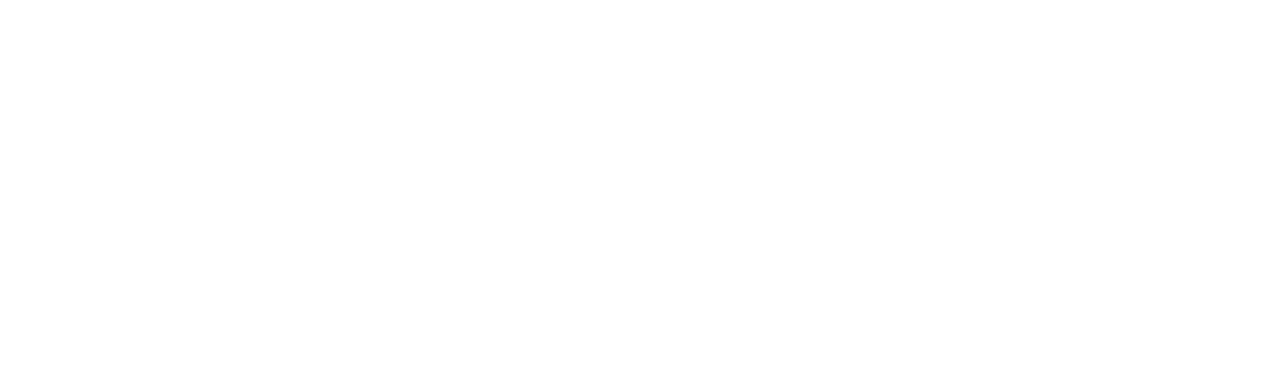
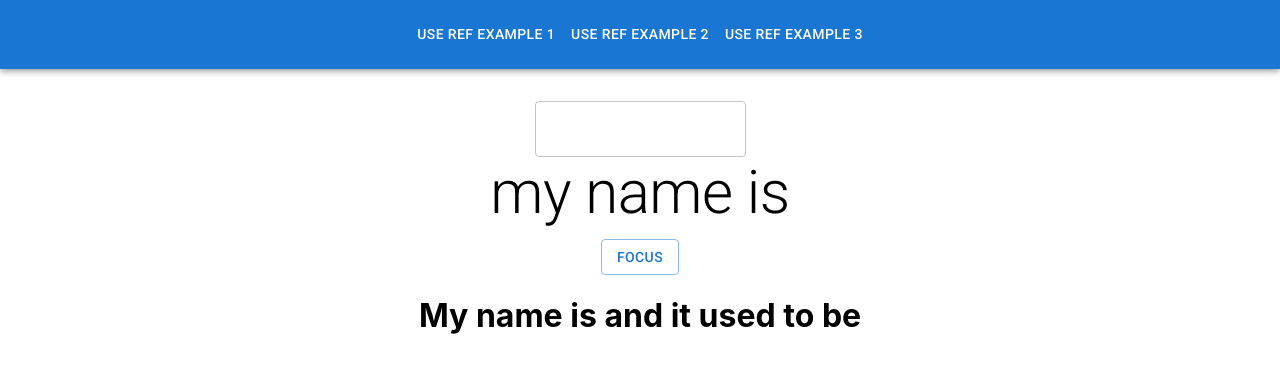
Before and after one commit to kaseyknudsen/react-hooks-practice, a React (Create React App) app: page /useRef1 in a window 1280 px wide. Before the commit this address had no page. Shown: the top 372 px of the page. Built offline with nearby package versions, Linux system fonts and the light colour scheme.

Commit message:
navigation working correctly

```diff
--- a/package.json
+++ b/package.json
@@ -3,6 +3,11 @@
   "version": "0.1.0",
   "private": true,
   "dependencies": {
+    "@emotion/react": "^11.11.1",
+    "@emotion/styled": "^11.11.0",
+    "@fontsource/roboto": "^5.0.5",
+    "@mui/icons-material": "^5.14.1",
+    "@mui/material": "^5.14.1",
     "@testing-library/jest-dom": "^5.17.0",
     "@testing-library/react": "^13.4.0",
     "@testing-library/user-event": "^13.5.0",
--- a/src/App.css
+++ b/src/App.css
@@ -1,3 +1,4 @@
 .App {
   text-align: center;
+  margin-top: 2em;
 }
--- a/src/App.js
+++ b/src/App.js
@@ -5,15 +5,13 @@
 import { BrowserRouter, Routes, Route } from "react-router-dom";
 function App() {
   return (
-    <BrowserRouter>
     <div className="App">
       <Routes>
-          <Route path="/" element={<UseRef />} />
+        <Route path="useRef1" element={<UseRef />} />
         <Route path="useRef2" element={<UseRef2 />} />
         <Route path="useRef3" element={<UseRef3 />} />
       </Routes>
     </div>
-    </BrowserRouter>
   );
 }
 
--- a/src/components/NavBar.js
+++ b/src/components/NavBar.js
@@ -1,9 +1,51 @@
-import React from 'react'
+import * as React from "react";
+import AppBar from "@mui/material/AppBar";
+import Box from "@mui/material/Box";
+import Toolbar from "@mui/material/Toolbar";
 
-const NavBar = () => {
+import Container from "@mui/material/Container";
+import Button from "@mui/material/Button";
+import Tooltip from "@mui/material/Tooltip";
+import MenuItem from "@mui/material/MenuItem";
+import { useState } from "react";
+import { Link } from "react-router-dom";
+
+const pages = [
+  {
+    name: "Use Ref Example 1",
+    link: "useRef1",
+  },
+  {
+    name: "Use Ref Example 2",
+    link: "useRef2",
+  },
+  {
+    name: "Use Ref Example 3",
+    link: "useRef3",
+  },
+];
+
+function NavBar() {
   return (
-    <div>NavBar</div>
-  )
+    <AppBar position="static">
+      <Container maxWidth="xl">
+        <Toolbar disableGutters>
+          <Box sx={{ flexGrow: 1 }}></Box>
+
+          <Box sx={{ flexGrow: 1 }}>
+            {pages.map((page) => (
+              <Button
+                key={page.link}
+                sx={{ my: 2, color: "white" }}
+                href={"/" + page.link}
+              >
+                {page.name}
+              </Button>
+            ))}
+          </Box>
+        </Toolbar>
+      </Container>
+    </AppBar>
+  );
 }
-
-export default NavBar
+export default NavBar;
--- a/src/components/UseRef.js
+++ b/src/components/UseRef.js
@@ -1,12 +1,13 @@
 import React from "react";
 import { useState, useRef, useEffect } from "react";
+import { Button, TextField, Typography } from "@mui/material";
 const UseRef = () => {
   const [name, setName] = useState("");
   const inputEl = useRef();
   const prevName = useRef("");
 
   const focus = () => {
-     inputEl.current.focus();
+    inputEl.current.focus();
   };
 
   //to store previous value
@@ -17,16 +18,27 @@
   return (
     <div>
       <div className="name">
-        <input ref={inputEl} value={name} onChange={(e) => setName(e.target.value) }></input>
+        <TextField
+          ref={inputEl}
+          value={name}
+          onChange={(e) => setName(e.target.value)}
+        ></TextField>
         {/* <input value={name} onChange={(e) => setName(e.target.value)}></input> */}
-        <div>my name is {name}</div>
-        <button style={{ marginTop: "10px" }} onClick={focus}>
+        <Typography variant="h2" >
+
+          <div>my name is {name}</div>
+        </Typography>
+        <Button
+          variant="outlined"
+          style={{ marginTop: "10px" }}
+          onClick={focus}
+        >
           Focus
-        </button>
+        </Button>
         <div>
           <h1>
             My name is <span style={{ color: "red" }}>{name}</span> and it used
-            to be <span style={{color: 'blue'}}>{prevName.current}</span>
+            to be <span style={{ color: "blue" }}>{prevName.current}</span>
           </h1>
         </div>
       </div>
--- a/src/index.js
+++ b/src/index.js
@@ -1,12 +1,21 @@
-import React from 'react';
-import ReactDOM from 'react-dom/client';
-import './index.css';
-import App from './App';
+import React from "react";
+import ReactDOM from "react-dom/client";
+import "./index.css";
+import App from "./App";
+import "@fontsource/roboto/300.css";
+import "@fontsource/roboto/400.css";
+import "@fontsource/roboto/500.css";
+import "@fontsource/roboto/700.css";
+import NavBar from "./components/NavBar";
+import { BrowserRouter } from "react-router-dom";
 
-const root = ReactDOM.createRoot(document.getElementById('root'));
+const root = ReactDOM.createRoot(document.getElementById("root"));
 root.render(
   <React.StrictMode>
-    <App />
+    <BrowserRouter>
+      <NavBar />
+      <App />
+    </BrowserRouter>
   </React.StrictMode>
 );
 
```
Also changed, not shown: 1 other file (tests, documents, lock files or other folders). Lines whose indentation alone changed are shown as unchanged.
